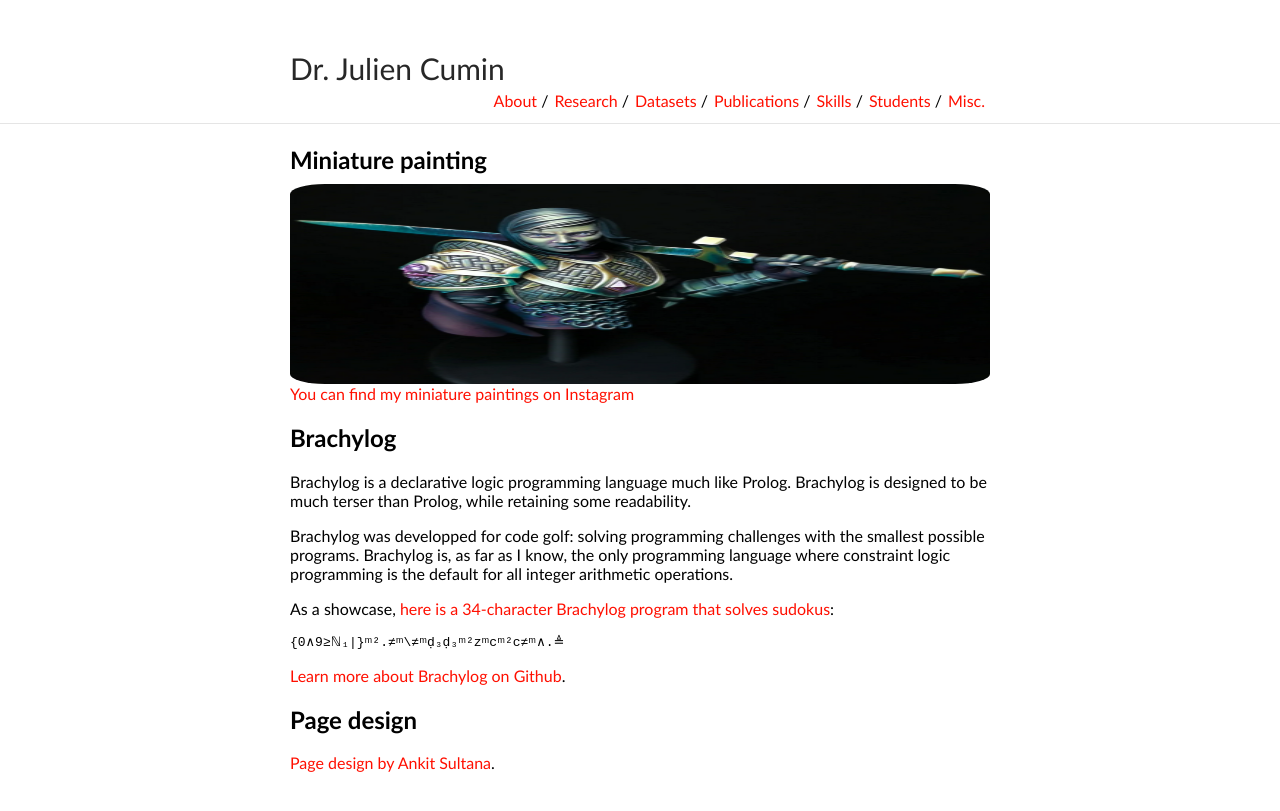
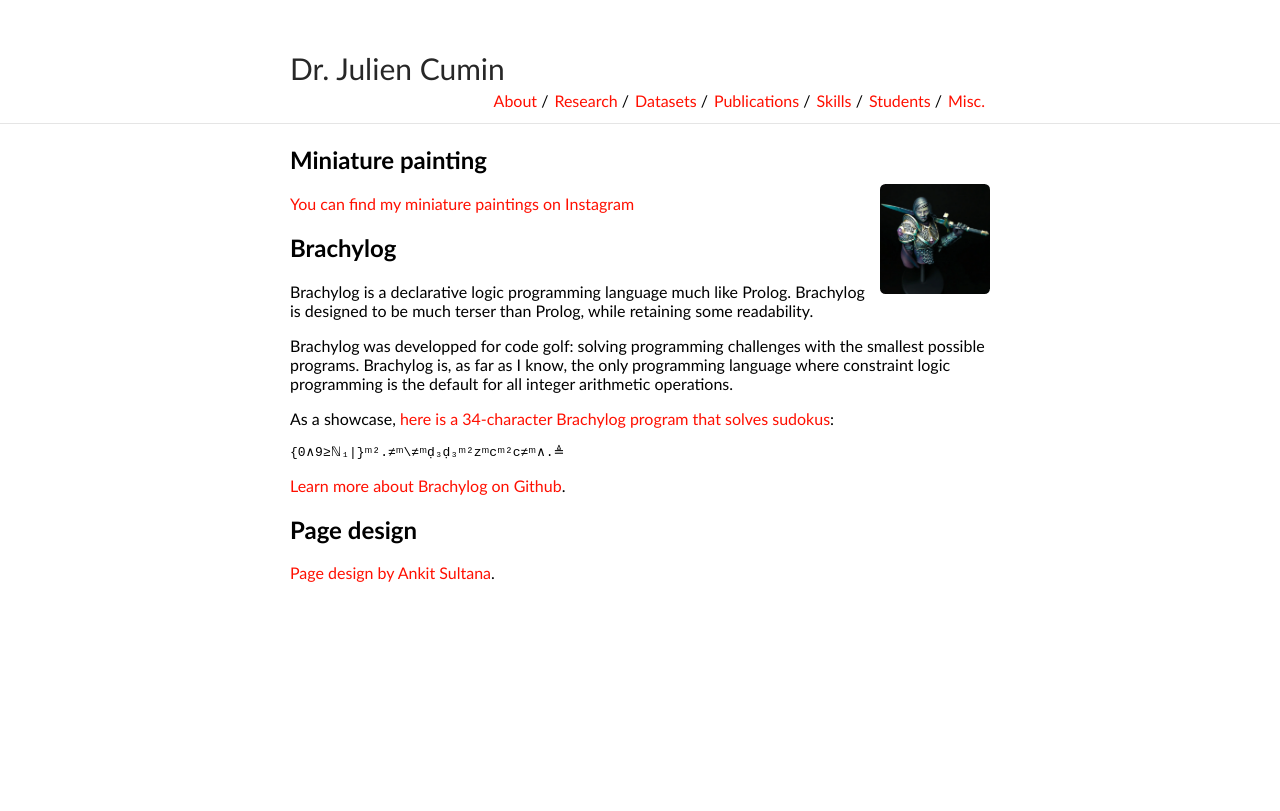
Before and after one commit to JCumin/jcumin.github.io, a Jekyll site: the page built from misc.md, in a window 1280 px wide. Shown: the top 811 px of the page. Built offline with Jekyll 4.4.1, drawn with Linux system fonts in a browser that asks for light colours; our own code applies the rules of GitHub Pages for plain Markdown files.

Commit message:
Update typography.scss

```diff
--- a/_sass/typography.scss
+++ b/_sass/typography.scss
@@ -55,6 +55,8 @@
     }
 
     .misc-picture {
+        height: $image-size;
+        width: $image-size;
         position: relative;
         margin: -10px 0 0 15px;
         float: right;
```
